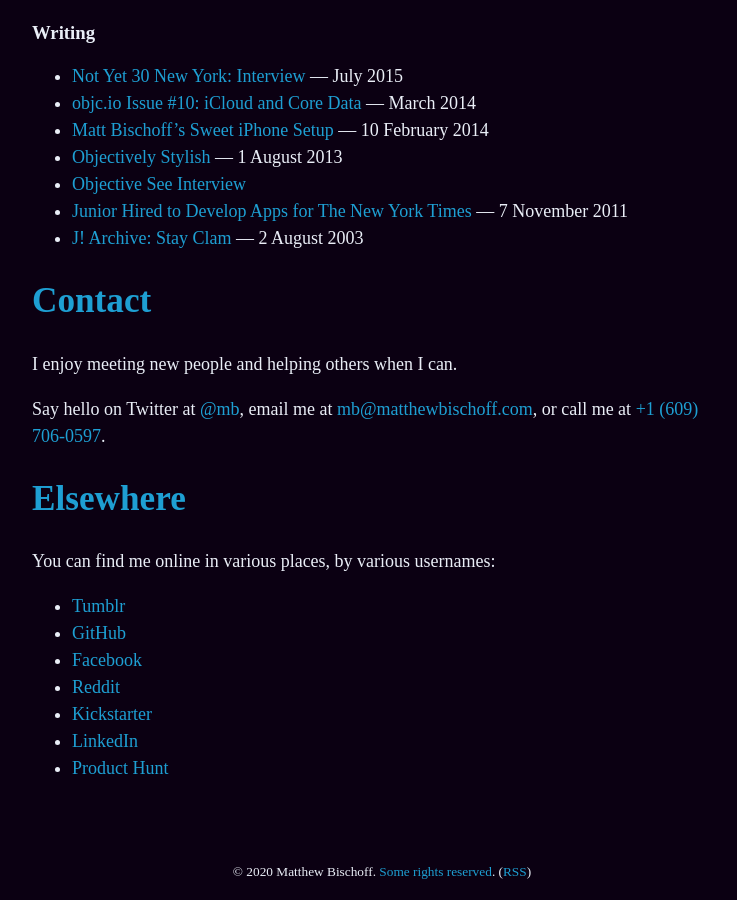
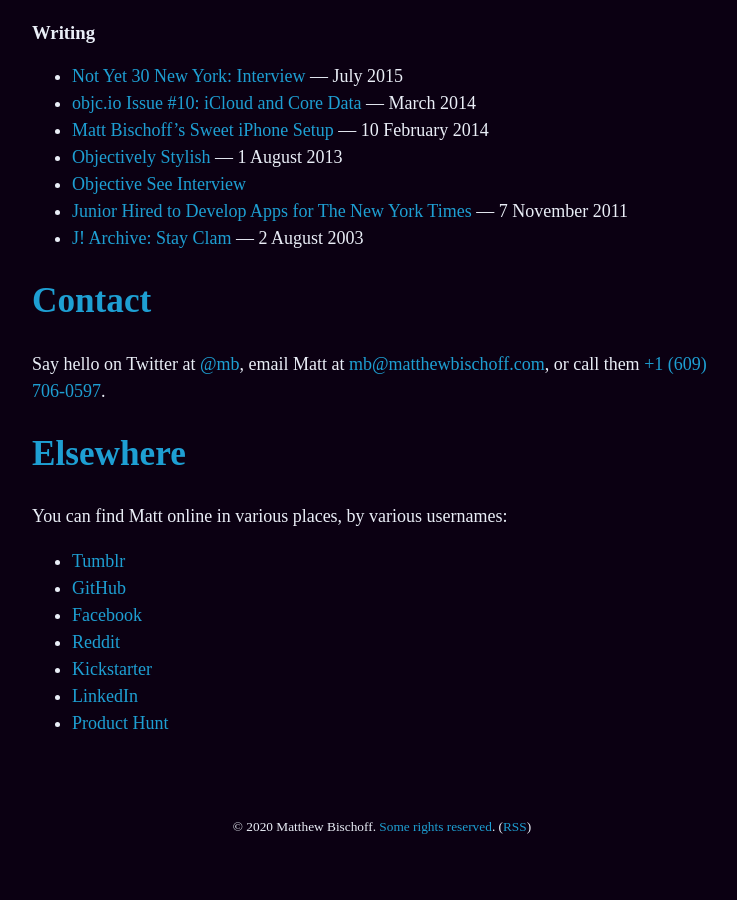
Before and after one commit to mbbischoff/website, a Jekyll site: the page built from about.md, in a window 1280 px wide and 900 px high, scrolled down 2558 px. Shown: the whole window, without its empty margins (258-995 px from the left). Built offline with Jekyll 4.4.1, drawn with Linux system fonts in a browser that asks for light colours; some web fonts are replaced; after the commit the page ends 3413 px from its top, so only the background shows below that.

Commit message:
Updated About

```diff
--- a/about.md
+++ b/about.md
@@ -60,13 +60,11 @@
 
 ## Contact
 
-I enjoy meeting new people and helping others when I can.
-
-Say hello on Twitter at [@mb](https://twitter.com/mb), email me at [mb@matthewbischoff.com](mailto:mb@matthewbischoff.com), or call me at <a href="tel:+16097060597">+1 (609) 706-0597</a>.
+Say hello on Twitter at [@mb](https://twitter.com/mb), email Matt at [mb@matthewbischoff.com](mailto:mb@matthewbischoff.com), or call them <a href="tel:+16097060597">+1 (609) 706-0597</a>.
 
 ## Elsewhere
 
-You can find me online in various places, by various usernames:
+You can find Matt online in various places, by various usernames:
 
 * [Tumblr](http://mttb.me)
 * [GitHub](https://github.com/mattbischoff)
```
